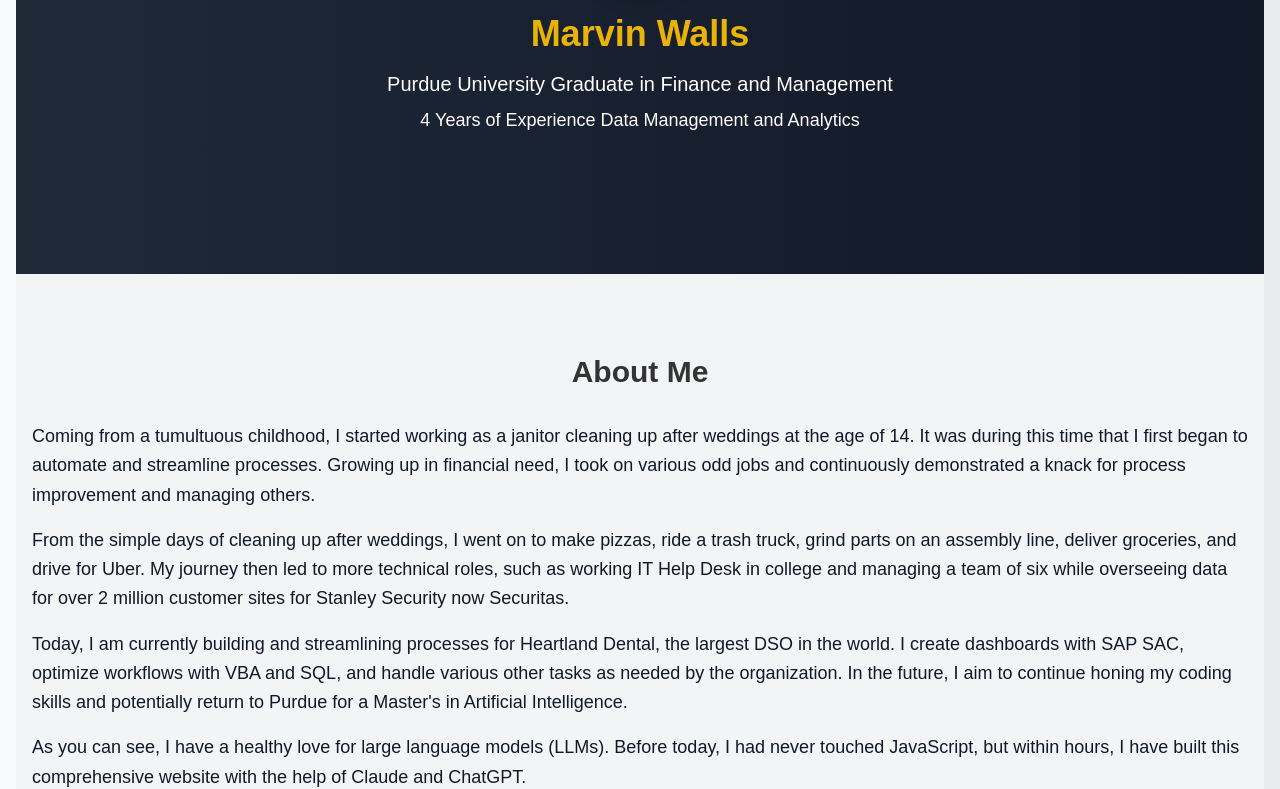
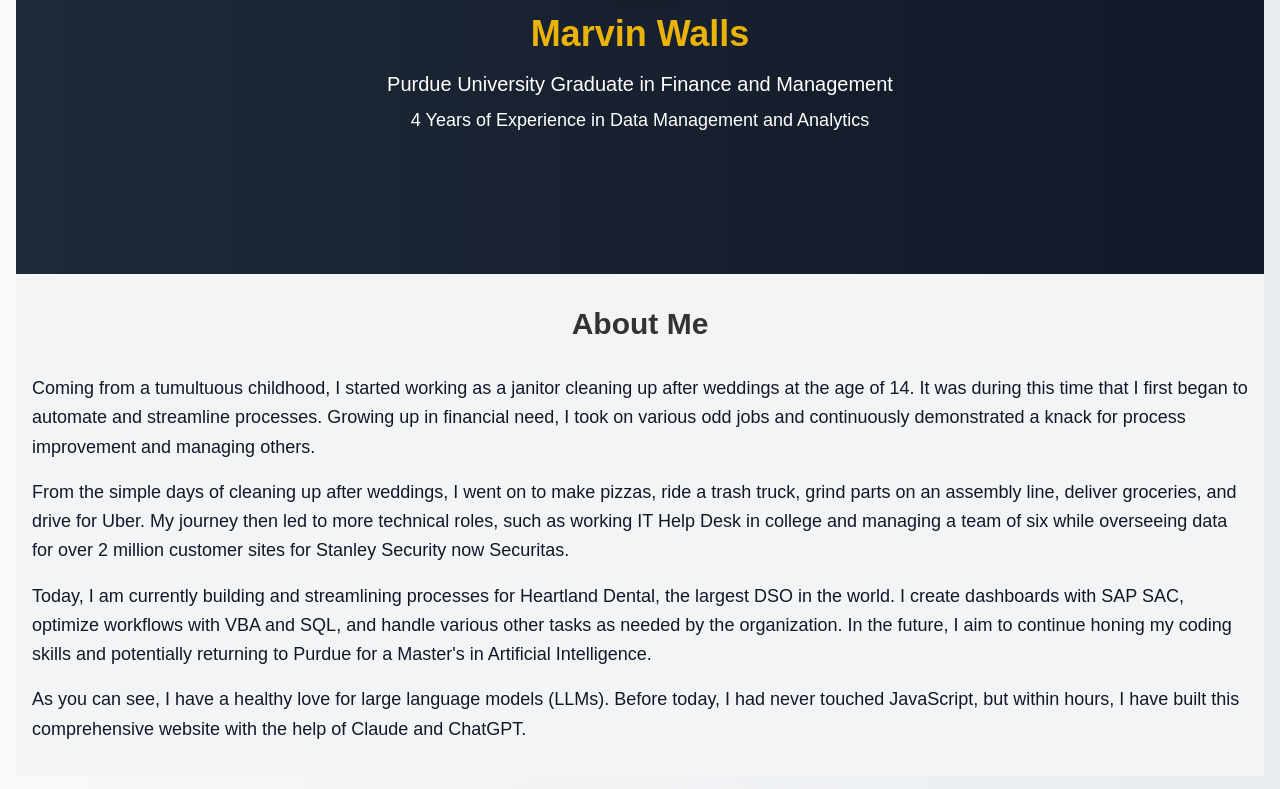
Before and after one commit to MarvinWalls/my-portfolio, a React (Create React App) app: page / in a window 1280 px wide. Shown: the part 358-1147 px from the top of the page. Built offline with nearby package versions, Linux system fonts and the light colour scheme.

Commit message:
Reduce padding and height of about section

```diff
--- a/package.json
+++ b/package.json
@@ -5,6 +5,7 @@
   "homepage": "https://marvinwalls.github.io/my-portfolio",
   "dependencies": {
     "@fortawesome/fontawesome-svg-core": "^6.6.0",
+    "@fortawesome/free-brands-svg-icons": "^6.6.0",
     "@fortawesome/free-solid-svg-icons": "^6.6.0",
     "@fortawesome/react-fontawesome": "^0.2.2",
     "@testing-library/jest-dom": "^5.17.0",
--- a/src/components/About.js
+++ b/src/components/About.js
@@ -12,7 +12,7 @@ const About = () => {
           From the simple days of cleaning up after weddings, I went on to make pizzas, ride a trash truck, grind parts on an assembly line, deliver groceries, and drive for Uber. My journey then led to more technical roles, such as working IT Help Desk in college and managing a team of six while overseeing data for over 2 million customer sites for Stanley Security now Securitas.
         </p>
         <p className="text-lg leading-relaxed mt-4">
-          Today, I am currently building and streamlining processes for Heartland Dental, the largest DSO in the world. I create dashboards with SAP SAC, optimize workflows with VBA and SQL, and handle various other tasks as needed by the organization. In the future, I aim to continue honing my coding skills and potentially return to Purdue for a Master's in Artificial Intelligence.
+          Today, I am currently building and streamlining processes for Heartland Dental, the largest DSO in the world. I create dashboards with SAP SAC, optimize workflows with VBA and SQL, and handle various other tasks as needed by the organization. In the future, I aim to continue honing my coding skills and potentially returning to Purdue for a Master's in Artificial Intelligence.
         </p>
         <p className="text-lg leading-relaxed mt-4">
           As you can see, I have a healthy love for large language models (LLMs). Before today, I had never touched JavaScript, but within hours, I have built this comprehensive website with the help of Claude and ChatGPT.
--- a/src/components/Home.js
+++ b/src/components/Home.js
@@ -8,7 +8,7 @@ const Home = () => {
         <img src={Headshot} alt="Marvin Walls" className="rounded-full w-32 h-32 mx-auto my-4 border-4 border-white shadow-lg" />
         <h1 className="text-4xl font-bold text-yellow-500 fade-in">Marvin Walls</h1>
         <p className="text-xl mt-4 fade-in">Purdue University Graduate in Finance and Management</p>
-        <p className="text-lg mt-2 fade-in">4 Years of Experience Data Management and Analytics</p>
+        <p className="text-lg mt-2 fade-in">4 Years of Experience in Data Management and Analytics</p>
       </div>
     </section>
   );
--- a/src/index.css
+++ b/src/index.css
@@ -47,3 +47,9 @@ ul {
   padding-top: 2rem; /* Adjust padding as needed */
   padding-bottom: 2rem; /* Adjust padding as needed */
 }
+
+/* About Section Adjustments */
+#about {
+  padding-top: 2rem; /* Adjust padding as needed */
+  padding-bottom: 2rem; /* Adjust padding as needed */
+}
```
Also changed, not shown: 1 other file (tests, documents, lock files or other folders).
